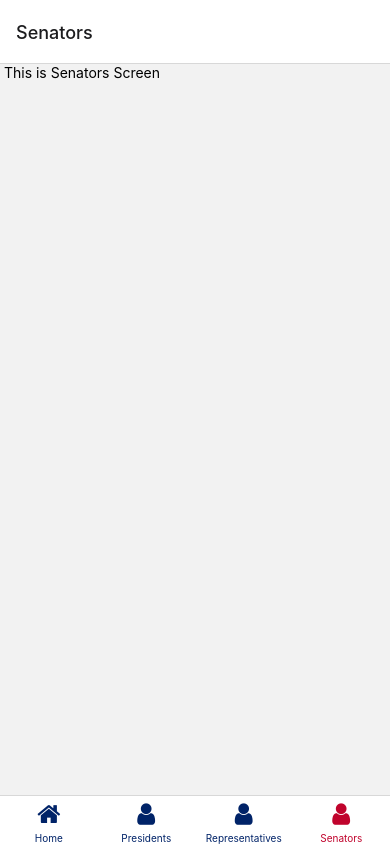
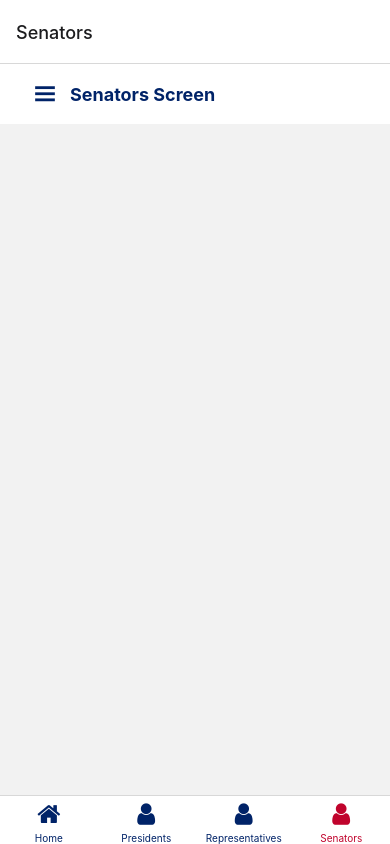
Before and after one commit to Josephineb-Holder/VoteWise-Home, a React Native app: screen /Senators in a window 390 px wide. Built offline with nearby package versions, Linux system fonts and the light colour scheme.

Commit message:
Senators Header

```diff
--- a/App.js
+++ b/App.js
@@ -17,7 +17,6 @@ export default function App() {
         screenOptions={({ route }) => ({
           tabBarIcon: ({ focused, color, size }) => {
             let iconName;
-
             if (route.name === "Home") {
               iconName = focused ? "home" : "home";
             } else if (route.name === "Presidents") {
--- a/screens/HomeScreen.js
+++ b/screens/HomeScreen.js
@@ -6,45 +6,43 @@ function HomeScreen() {
   const DATA = [
     {
       title: "Parties",
-    number: "46"
+      number: "46",
     },
 
     {
       title: "Precincts",
-    number: "2,471,617"
+      number: "2,471,617",
     },
 
     {
       title: "Polling centers",
-    number: "2,471,617"
+      number: "2,471,617",
     },
 
     {
       title: "Voters",
-    number: "2,471,617"
+      number: "2,471,617",
     },
 
     {
       title: "Male",
-    number: "2,471,617"
+      number: "2,471,617",
     },
 
     {
       title: "Female",
-    number: "2,471,617"
+      number: "2,471,617",
     },
-  ]
+  ];
 
-  const Item = ({title,number})=>{
-return(
-<View style={styles. statisticRow}>
+  const Item = ({ title, number }) => {
+    return (
+      <View style={styles.statisticRow}>
         <Text style={styles.statisticHead}>{title}</Text>
         <Text style={styles.statFigure}>{number}</Text>
       </View>
-)
-
-
-  }
+    );
+  };
   return (
     <>
       <ScrollView>
@@ -55,31 +53,32 @@ return(
           </View>
         </View>
         <View>
-          <Text style={styles.centerText}>Be a part of the <Text style={styles.redText}>Future Liberia </Text>we want and dream of</Text>
+          <Text style={styles.centerText}>
+            Be a part of the <Text style={styles.redText}>Future Liberia </Text>
+            we want and dream of
+          </Text>
         </View>
 
         <View style={styles.statistic}>
-        {DATA.map((item,index)=>(
+          {DATA.map((item, index) => (
             <View key={index}>
               <Item title={item.title} number={item.number} />
             </View>
-        )
-        )}
+          ))}
         </View>
 
         <View style={styles.container}>
           <Text style={styles.elecNews}> Recent Election News </Text>
-        <Image  source={Images.homeImages.election_banner} />
+          <Image source={Images.homeImages.election_banner} />
         </View>
       </ScrollView>
-
     </>
   );
 }
 
 const styles = StyleSheet.create({
   container: {
-    display: 'flex',
+    display: "flex",
     marginRight: 65,
     justifyContent: "center",
     alignItems: "center",
@@ -89,37 +88,37 @@ const styles = StyleSheet.create({
     height: 145,
     resizeMode: "cover",
   },
-  item:{
-    display:'flex',
-    flexDirection: 'row',
+  item: {
+    display: "flex",
+    flexDirection: "row",
     padding: 15,
   },
-  headText:{
+  headText: {
     fontSize: 20,
     color: "#002368",
-   marginTop: 35
+    marginTop: 35,
   },
-  centerText:{
+  centerText: {
     fontSize: 25,
     padding: 45,
-    color:'#002368'
+    color: "#002368",
   },
-  redText:{
-    color:'#c0032c'
+  redText: {
+    color: "#c0032c",
   },
-  statistic:{
-    display:'flex',
-    flexDirection:'row',
-    flexWrap: 'wrap',
-    justifyContent: 'center',
-    alignItems:'center',
-    marginBottom: 8
+  statistic: {
+    display: "flex",
+    flexDirection: "row",
+    flexWrap: "wrap",
+    justifyContent: "center",
+    alignItems: "center",
+    marginBottom: 8,
   },
-statisticRow:{
+  statisticRow: {
     width: 110,
     height: 60,
-shadowColor: 'black',
-shadowOffset: {width:0, height:2},
+    shadowColor: "black",
+    shadowOffset: { width: 0, height: 2 },
     shadowRadius: 4,
     shadowOpacity: 0.26,
     // elevation: 4,
@@ -127,28 +126,29 @@ borderRadius: 10,
     marginHorizontal: 5,
     marginVertical: 5,
     marginBottom: 7,
-backgroundColor: 'white',
+    backgroundColor: "white",
     padding: 3,
   },
-  statisticHead:{
-    fontWeight: 'bold',
+  statisticHead: {
+    fontWeight: "bold",
     fontSize: 10,
     marginTop: 10,
-    color: '#002368',
-    justifyContent: 'center',
-    textAlign: 'center'
+    color: "#002368",
+    justifyContent: "center",
+    textAlign: "center",
   },
-  statFigure:{
-    fontWeight: 'bold',
-    color: '#c0032c',
+  statFigure: {
+    fontWeight: "bold",
+    color: "#c0032c",
     fontSize: 10,
-    textAlign: 'center'
+    textAlign: "center",
   },
-  elecNews:{
+  elecNews: {
     fontSize: 20,
-    color: '#c0032c',
-    fontWeight: 'bold'
-  }
+    color: "#c0032c",
+    fontWeight: "bold",
+    marginLeft: 52,
+  },
 });
 
 export default HomeScreen;
--- a/screens/Senators.js
+++ b/screens/Senators.js
@@ -1,14 +1,84 @@
-import React from "react";
-import { StyleSheet, View, Text } from "react-native";
+import React, { useState } from "react";
+import { StyleSheet, TouchableOpacity, Alert, View, Text } from "react-native";
+import { Ionicons } from "@expo/vector-icons";
+
+const DATA = [
+  { county: "Montserrado" },
+  { county: "Grand Kru" },
+  { county: "Sinoe" },
+  { county: "Grand Gedeh" },
+  { county: "Maryland" },
+  { county: "Grand Bassa" },
+  { county: "Bomi" },
+  { county: "Bong" },
+  { county: "Margibi" },
+  { county: "Lofa" },
+  { county: "Gborpolu" },
+  { county: "Grand Cape Mount" },
+  { county: "River Cess" },
+  { county: "River Gee" },
+];
+
+const Item = ({ county }) => {
+  return (
+    <View>
+      <Text>{county}</Text>
+    </View>
+  );
+};
 
 function Senators({ navigation }) {
+  const [menuOpen, setMenuOpen] = useState(false);
+  function toggleMenu() {
+    setMenuOpen(!menuOpen);
+  }
+
   return (
     <>
-      <View>
-        <Text> This is Senators Screen</Text>
+      <View style={styles.container}>
+        <TouchableOpacity style={styles.hamburgerIcon}>
+          <Ionicons
+            onPress={toggleMenu}
+            name={menuOpen ? "close" : "menu"}
+            size={30}
+            color="#002368"
+          />
+        </TouchableOpacity>
+        <Text style={styles.headerText}>Senators Screen</Text>
       </View>
+      {menuOpen && (
+        <View style={styles.dropDown}>
+          {DATA.map((item, index) => (
+            <TouchableOpacity key={index}>
+              <Item county={item.county} />
+            </TouchableOpacity>
+          ))}
+        </View>
+      )}
     </>
   );
 }
 
+const styles = StyleSheet.create({
+  container: {
+    flexDirection: "row",
+    alignItems: "center",
+    paddingHorizontal: 20,
+    height: 60,
+    backgroundColor: "white",
+  },
+  hamburgerIcon: {
+    padding: 10,
+  },
+  headerText: {
+    fontSize: 18,
+    color: "#002368",
+    fontWeight: "bold",
+  },
+  dropDown: {
+    backgroundColor: "white",
+    paddingLeft: 70,
+  },
+});
+
 export default Senators;
```
Lines whose indentation alone changed are shown as unchanged.
